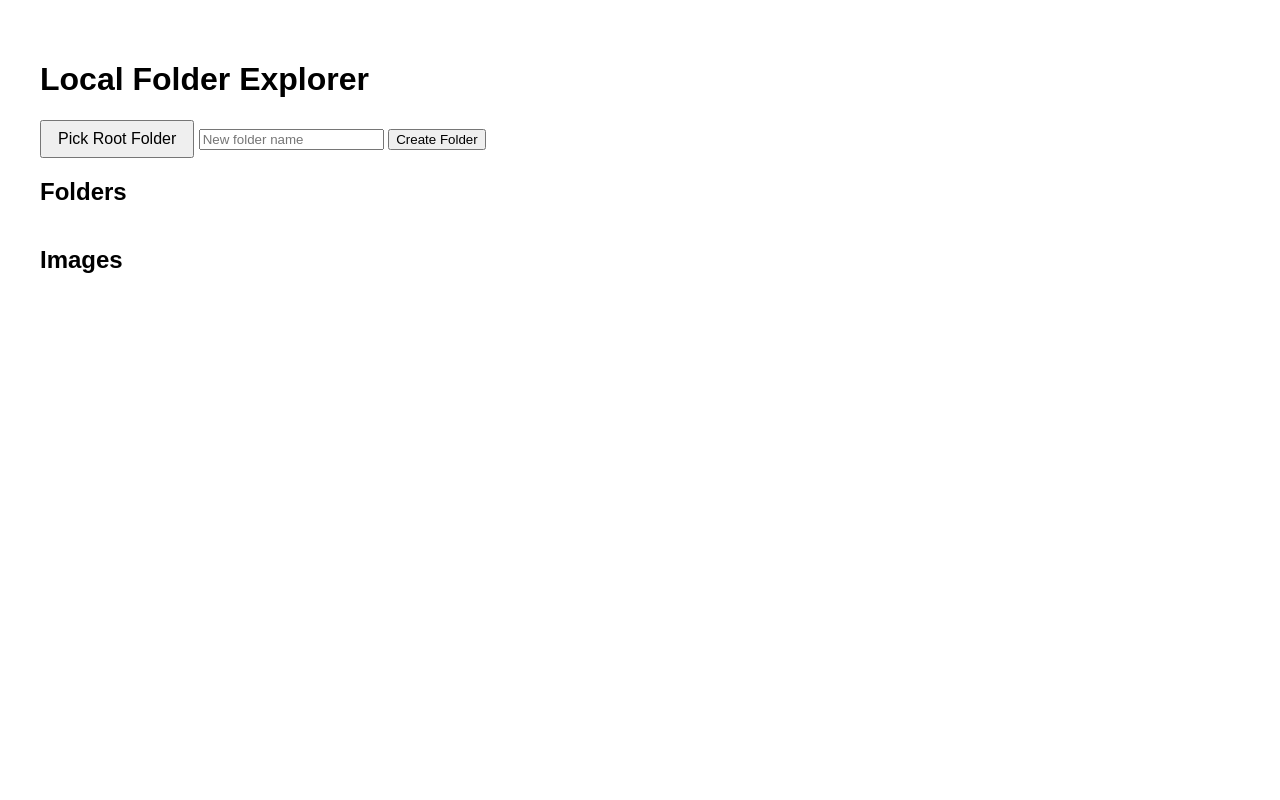
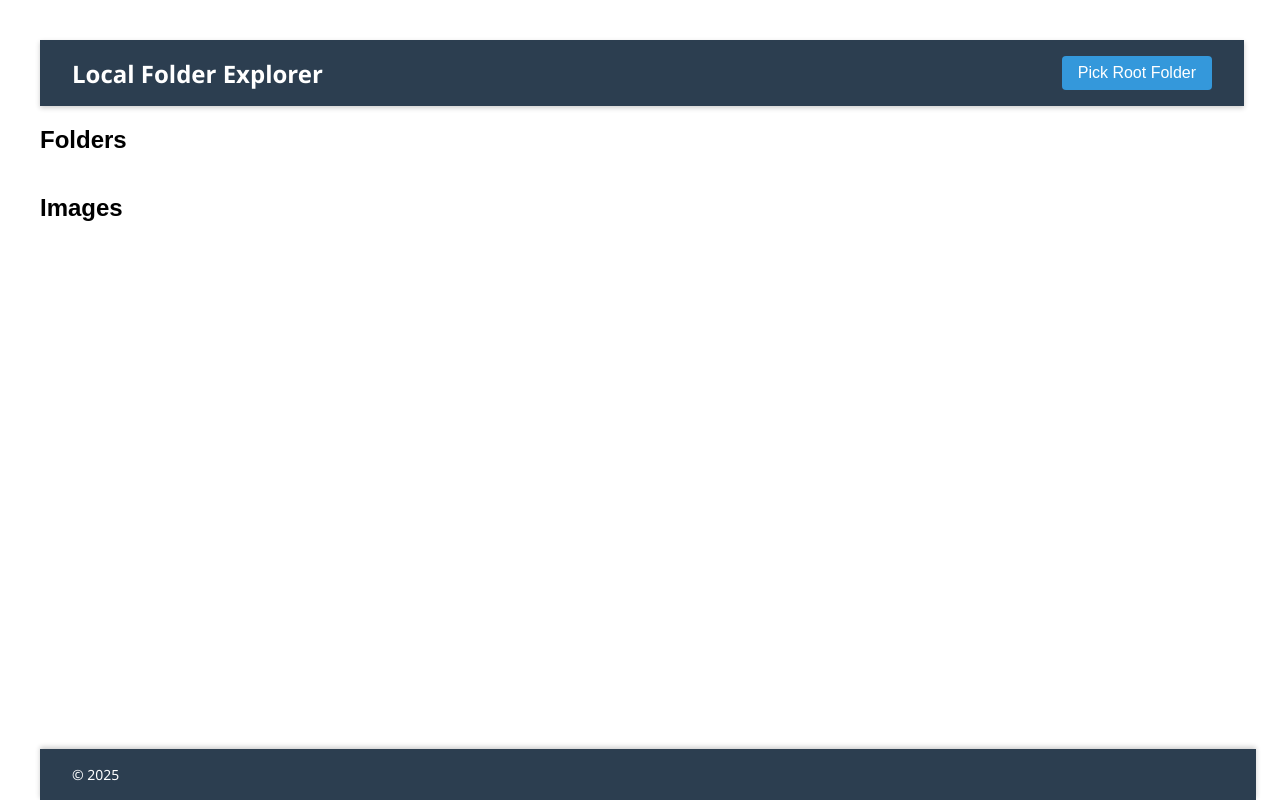
Before and after one commit to Gorfort/PhotoViewer, a website with bundled scripts: page Project/public/index.html in a window 1280 px wide. Built offline with nearby package versions, Linux system fonts and the light colour scheme.

Commit message:
Major improvements

```diff
--- /dev/null
+++ b/Project/public/footer.css
@@ -0,0 +1,20 @@
+footer {
+    display: flex;
+    align-items: center;
+    justify-content: space-between;
+    padding: 16px 32px;
+    background-color: #2c3e50;
+    color: white;
+    box-shadow: 0 -2px 5px rgba(0, 0, 0, 0.2);
+    font-family: 'Segoe UI', Tahoma, Geneva, Verdana, sans-serif;
+    font-size: 14px;
+    user-select: none;
+    position: fixed;
+    bottom: 0;
+    width: 95%;
+    box-sizing: border-box;
+  }
+
+  footer p {
+    margin: 0;
+  }
--- /dev/null
+++ b/Project/public/header.css
@@ -0,0 +1,31 @@
+header {
+    display: flex;
+    align-items: center;
+    justify-content: space-between;
+    padding: 16px 32px;
+    background-color: #2c3e50;
+    color: white;
+    box-shadow: 0 2px 5px rgba(0,0,0,0.2);
+    font-family: 'Segoe UI', Tahoma, Geneva, Verdana, sans-serif;
+    width: 95%;
+  }
+
+  header h1 {
+    margin: 0;
+    font-size: 24px;
+  }
+
+  header button {
+    background-color: #3498db;
+    border: none;
+    color: white;
+    padding: 8px 16px;
+    font-size: 16px;
+    border-radius: 4px;
+    cursor: pointer;
+    transition: background-color 0.3s ease;
+  }
+
+  header button:hover {
+    background-color: #2980b9;
+  }
--- a/Project/public/index.html
+++ b/Project/public/index.html
@@ -4,32 +4,43 @@
   <meta charset="UTF-8" />
   <title>Local Folder Explorer</title>
 
-  <!-- External stylesheet (optional but tidy) -->
+  <link rel="stylesheet" href="header.css" />
+  <link rel="stylesheet" href="footer.css" />
   <link rel="stylesheet" href="styles.css" />
 
-  <!-- Defer = run JS after the DOM has finished parsing -->
   <script type="module" src="main.js" defer></script>
 </head>
 <body>
+
+  <header>
     <h1>Local Folder Explorer</h1>
     <button id="pickRoot">Pick Root Folder</button>
-  <input type="text" id="newFolderName" placeholder="New folder name" />
-  <button id="createFolderBtn">Create Folder</button>
+  </header>
 
-  <div id="breadcrumbs"></div>
+  <nav id="breadcrumbs" aria-label="Breadcrumb navigation"></nav>
 
+  <main role="main">
+    <section>
       <h2>Folders</h2>
       <div id="folders"></div>
+    </section>
 
-  <h2>Images</h2>
+    <section>
+      <h2 id="images-title">Images</h2>
       <div id="images"></div>
       <div id="pagination"></div>
+    </section>
+  </main>
 
-  <div id="lightbox" style="display:none;">
-    <button id="lightbox-close">✖</button>
-    <button id="lightbox-prev">←</button>
+  <footer>
+    <p>© 2025</p>
+  </footer>
+
+  <div id="lightbox" tabindex="0" aria-modal="true" role="dialog" aria-label="Image preview">
+    <button id="lightbox-close" aria-label="Close lightbox">✖</button>
+    <button id="lightbox-prev" aria-label="Previous image">←</button>
     <img id="lightbox-img" src="" alt="Large view" />
-    <button id="lightbox-next">→</button>
+    <button id="lightbox-next" aria-label="Next image">→</button>
   </div>
 
 </body>
--- a/Project/public/main.js
+++ b/Project/public/main.js
@@ -6,13 +6,15 @@ import {
   popPath,
   clearPathStack,
   getPathStackNames,
-  renderFolders  // <-- moved here
+  renderFolders
 } from './uiFolders.js';
 import { renderImages, renderPagination, setupLightbox } from './uiImages.js';
 
 const $ = id => document.getElementById(id);
 
 let currentPage = 1;
+
+const imagesTitle = $('images-title');  // <-- get the title element once
 
 $('pickRoot').addEventListener('click', async () => {
   try {
@@ -27,6 +29,9 @@ $('pickRoot').addEventListener('click', async () => {
 async function renderCurrent() {
   const handle = getCurrentFolderHandle();
   if (!handle) return alert('No folder selected');
+
+  // Set the images section title to the current folder name
+  imagesTitle.textContent = handle.name || 'Images';
 
   const hasPermission = await requestReadPermission(handle);
   if (!hasPermission) {
--- a/Project/public/styles.css
+++ b/Project/public/styles.css
@@ -1,5 +1,8 @@
-body      { font-family: sans-serif; padding: 2rem; }
-#pickRoot { padding: 0.5rem 1rem; font-size: 1rem; }
+body {
+  font-family: sans-serif;
+  padding: 2rem;
+  padding-bottom: 5rem; /* extra space for fixed footer */
+}
 
 #breadcrumbs a {
   margin-right: 0.5rem;
@@ -7,7 +10,9 @@ body      { font-family: sans-serif; padding: 2rem; }
   color: #0077cc;
   text-decoration: none;
 }
-#breadcrumbs a:hover { text-decoration: underline; }
+#breadcrumbs a:hover {
+  text-decoration: underline;
+}
 
 #folders, #images {
   margin-top: 1rem;
@@ -16,14 +21,22 @@ body      { font-family: sans-serif; padding: 2rem; }
   gap: 12px;
 }
 
-.folder        { width: 120px; text-align: center; cursor: pointer; }
-.folder div    { font-size: 4rem; }
+.folder {
+  width: 120px;
+  text-align: center;
+  cursor: pointer;
+}
+
+.folder div {
+  font-size: 4rem;
+}
 
 img {
   max-width: 160px;
   border: 1px solid #ccc;
   border-radius: 6px;
 }
+
 .image-container {
   display: inline-block;
   position: relative;
@@ -36,21 +49,12 @@ img {
   max-height: 150px;
 }
 
-.image-container button {
-  position: absolute;
-  top: 5px;
-  right: 5px;
-  background: rgba(255, 0, 0, 0.7);
-  border: none;
-  color: white;
-  cursor: pointer;
-  padding: 3px 6px;
-  font-size: 12px;
-  border-radius: 3px;
-}
 #lightbox {
   position: fixed;
-  top: 0; left: 0; right: 0; bottom: 0;
+  top: 0;
+  left: 0;
+  right: 0;
+  bottom: 0;
   background: rgba(0,0,0,0.8);
   display: flex;
   align-items: center;
@@ -92,3 +96,6 @@ img {
   top: 50%;
   transform: translateY(-50%);
 }
+#lightbox {
+  display: none;
+}
```
Lines whose indentation alone changed are shown as unchanged.
